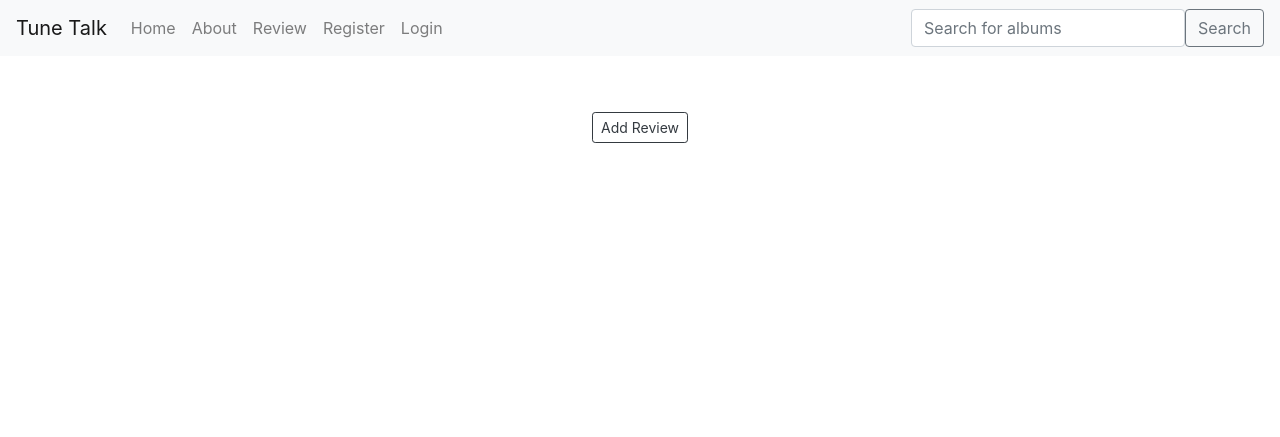
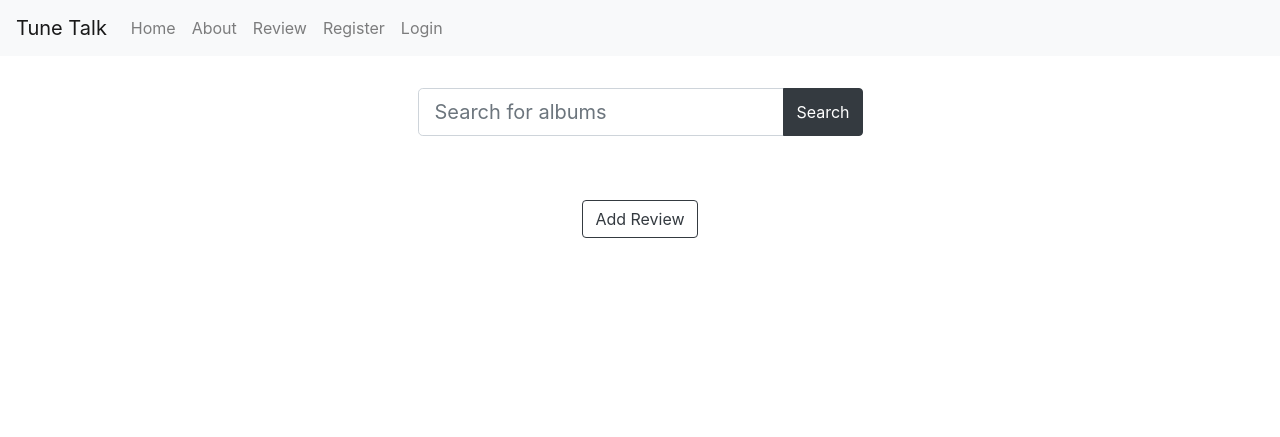
Before and after one commit to xnaavii/tune-talk, a Django app: page / in a window 1280 px wide. Shown: the top 437 px of the page. Run offline with Django 5.2, Linux system fonts and the light colour scheme; data that the repository does not hold is empty; some libraries are stand-ins or nearby versions.

Commit message:
add search bar on the home page

```diff
--- a/about/templates/about/about.html
+++ b/about/templates/about/about.html
@@ -8,7 +8,7 @@
         <p>{{i.content | safe }}</p>
         <p>{{i.updated_on}}</p>
         {%endfor%}
-        <button type="button" class="btn btn-dark btn-md">Join</button>
+        <button type="button" class="btn btn-outline-secondary btn-md mt-3">Join</button>
     </div>
     </div>
 
--- a/homepage/templates/homepage/home.html
+++ b/homepage/templates/homepage/home.html
@@ -5,9 +5,21 @@
 
 {% block content %}
 <div class="container">
+        <div class="row justify-content-center">
+            <div class="col-md-6 col-lg-5">
+                <form action="{% url 'search_album' %}" method="GET">
+                    <div class="input-group input-group">
+                        <input id="search-term" class="form-control form-control-lg" type="search" name="search_term" placeholder="Search for albums" aria-label="Search" list="albums">
+                        <div class="input-group-append">
+                            <button class="btn btn-dark" type="submit">Search</button>
+                        </div>
+                    </div>
+                </form>
+            </div>
+        </div>
         <!-- Carousel -->
         <div class="row justify-content-center">
-        <div class="col-md-8">
+            <div class="col-md-5 mt-4">
                 <div id="albumCarousel" class="carousel slide" data-ride="carousel">
                     <!-- Indicators -->
                     <ol class="carousel-indicators">
@@ -15,7 +27,6 @@
                             <li data-target="#albumCarousel" data-slide-to="{{ forloop.counter0 }}" {% if forloop.first %}class="active"{% endif %}></li>
                         {% endfor %}
                     </ol>
-
                     <!-- Slides -->
                     <div class="carousel-inner">
                         {% for album in top_albums %}
@@ -41,7 +52,9 @@
                 </div>
             </div>
         </div>
-    <div class="row justify-content-center"><button type="button" class="mt-4 btn btn-outline-dark btn-sm">Add Review</button></div>
+        <div class="row justify-content-center mt-3">
+            <button type="button" class="mt-4 btn btn-outline-dark btn-md">Add Review</button>
+        </div>
 </div>
 
 {% endblock %}
--- a/templates/base.html
+++ b/templates/base.html
@@ -55,12 +55,6 @@
               </li>
             {% endif %}
           </ul>
-          <form action="{% url 'search_album' %}" method="GET">
-            <div class="form-inline my-2 my-lg-0 ml-auto">
-              <input class="form-control mr-sm2-2" type="search" name="search_term" placeholder="Search for albums" aria-label="Search">
-              <button class="btn btn-outline-secondary my-2 my-sm-0" type="submit">Search</button>
-            </div>
-          </form>
         </div>
       </nav>
     </header>
```
Also changed, not shown: reviews/templates/reviews/search_album.html (+20 -5 lines), 1 other file. Lines whose indentation alone changed are shown as unchanged.
